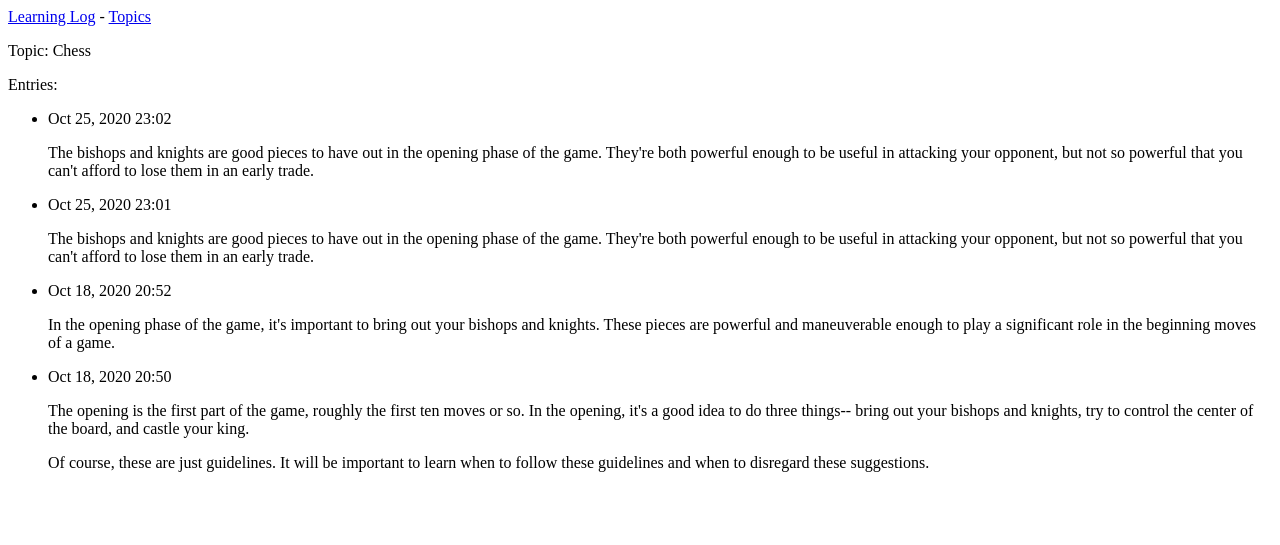
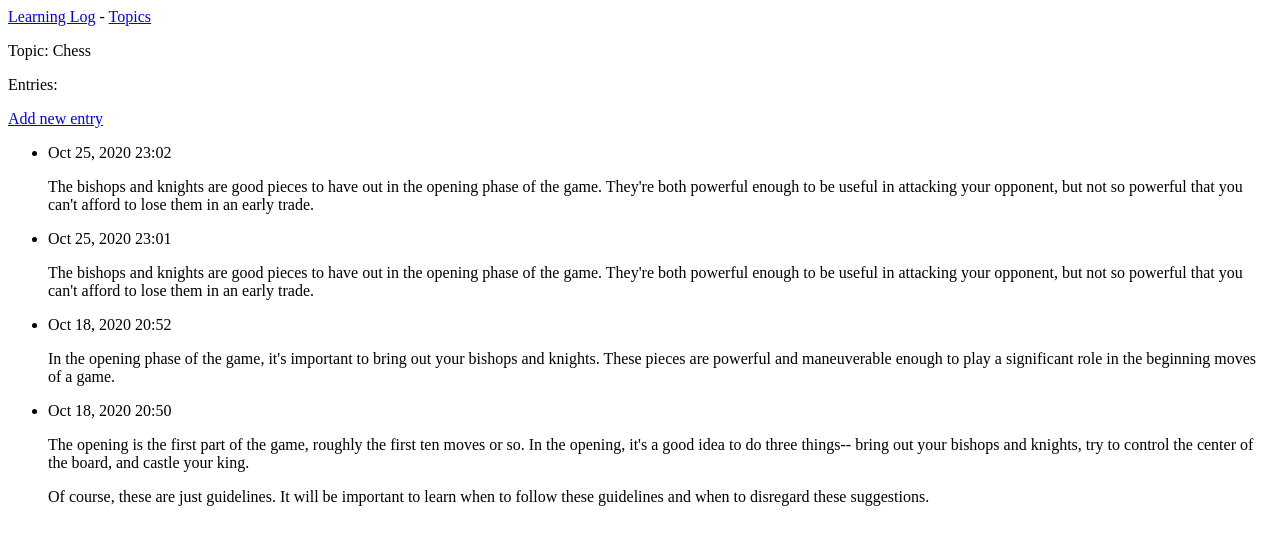
Before and after one commit to vedantpurohit99/Learning-Logs, a Django app: page /topics/1/ in a window 1280 px wide. Shown: the top 545 px of the page. Run offline with Django 3.2, Linux system fonts and the light colour scheme; data comes from the database, SQL or seed files in the repository; both versions use the stored data as it was after the commit.

Commit message:
Added ability to add topics/entries.

```diff
--- a/learning_logs/templates/learning_logs/topic.html
+++ b/learning_logs/templates/learning_logs/topic.html
@@ -5,6 +5,10 @@
   <p>Topic: {{ topic }}</p>
 
   <p>Entries:</p>
+  <p>
+    <a href="{% url 'learning_logs:new_entry' topic.id %}">Add new entry</a>
+  </p>
+
   <ul>
     {% for entry in entries %}
       <li>
--- a/learning_logs/templates/learning_logs/topics.html
+++ b/learning_logs/templates/learning_logs/topics.html
@@ -14,4 +14,6 @@
     {% endfor %}
   </ul>
 
+  <a href="{% url 'learning_logs:new_topic' %}">Add a new topic</a>
+
 {% endblock content %}
--- a/learning_logs/urls.py
+++ b/learning_logs/urls.py
@@ -12,4 +12,8 @@ urlpatterns = [
   path('topics/', views.topics, name='topics'),
   # Detail page for a single topic.
   path('topics/<int:topic_id>/', views.topic, name='topic'),
+  # Page for adding a new topic
+  path('new_topic/', views.new_topic, name='new_topic'),
+  # Page for adding a new entry
+  path('new_entry/<int:topic_id>/', views.new_entry, name='new_entry'),
 ]
--- a/learning_logs/views.py
+++ b/learning_logs/views.py
@@ -1,6 +1,7 @@
-from django.shortcuts import render
+from django.shortcuts import render, redirect
 
 from .models import Topic
+from .forms import TopicForm, EntryForm
 
 def index(request):
   """The home page for learning log."""
@@ -21,3 +22,44 @@ def topic(request, topic_id):
     'entries': entries
   }
   return render(request, 'learning_logs/topic.html', context)
+
+def new_topic(request):
+  """Add a new topic."""
+  if request.method != 'POST':
+    # No data submitted; create a blank form.
+    form = TopicForm()
+  else:
+    # POST data submitted; process data.
+    form = TopicForm(data=request.POST)
+    if form.is_valid():
+      form.save()
+      return redirect('learning_logs:topics')
+
+  # Display a blank or invalid form.
+  context = {
+    'form': form
+  }
+  return render(request, 'learning_logs/new_topic.html', context)
+
+def new_entry(request, topic_id):
+  """Add a new entry for a particular topic."""
+  topic = Topic.objects.get(id=topic_id)
+
+  if request.method != 'POST':
+    # No data submitted; create a blank form.
+    form = EntryForm()
+  else:
+    # POST data submitted; process data.
+    form = EntryForm(data=request.POST)
+    if form.is_valid():
+      new_entry = form.save(commit=False)
+      new_entry.topic = topic
+      new_entry.save()
+      return redirect('learning_logs:topic', topic_id=topic_id)
+
+  # Display a blank or invalid form.
+  context = {
+    'topic': topic,
+    'form': form
+  }
+  return render(request, 'learning_logs/new_entry.html', context)
```
Also changed, not shown: learning_logs/forms.py (added, +24 -0 lines), learning_logs/templates/learning_logs/new_entry.html (added, +13 -0 lines), learning_logs/templates/learning_logs/new_topic.html (added, +12 -0 lines), db.sqlite3.
